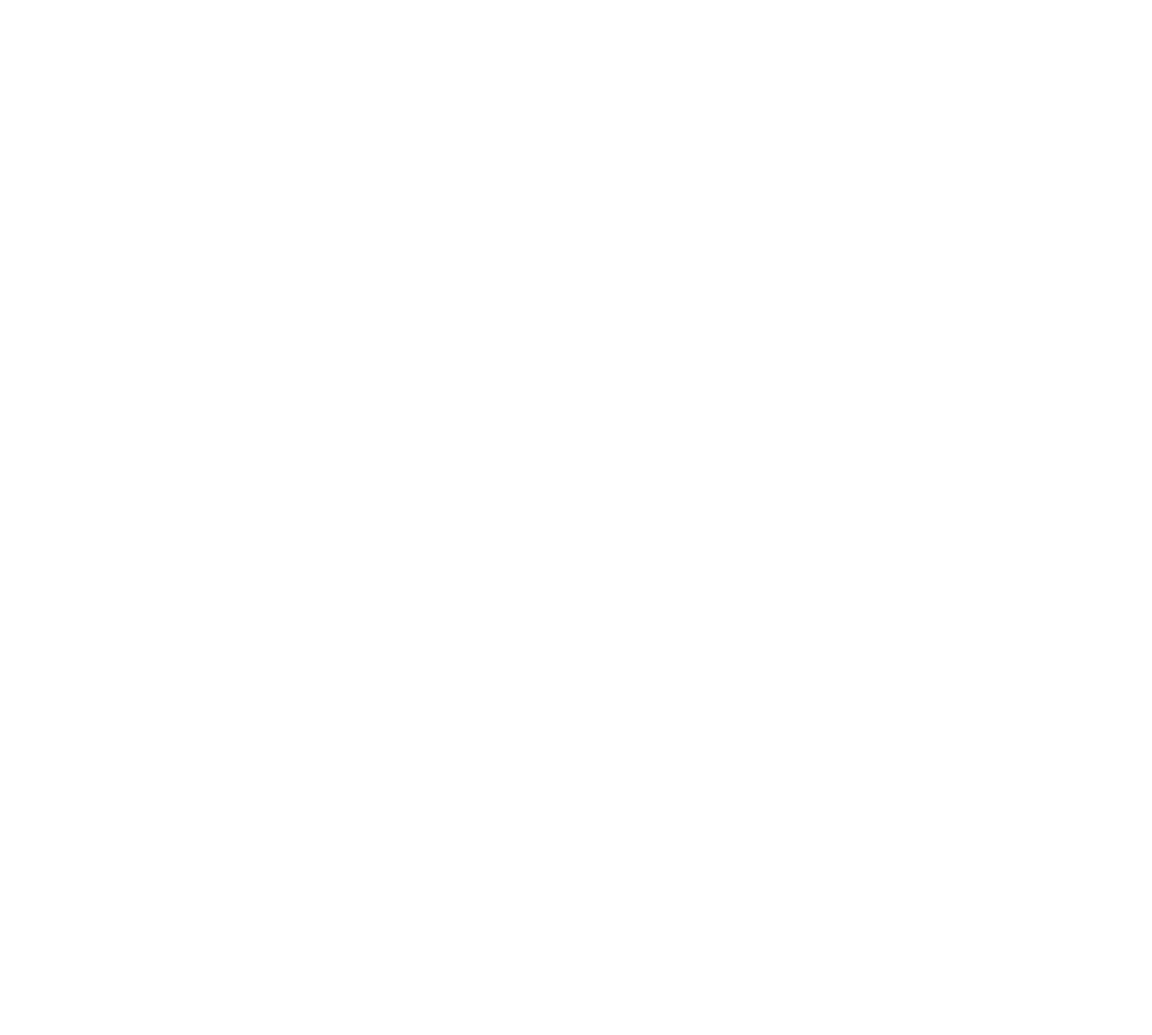
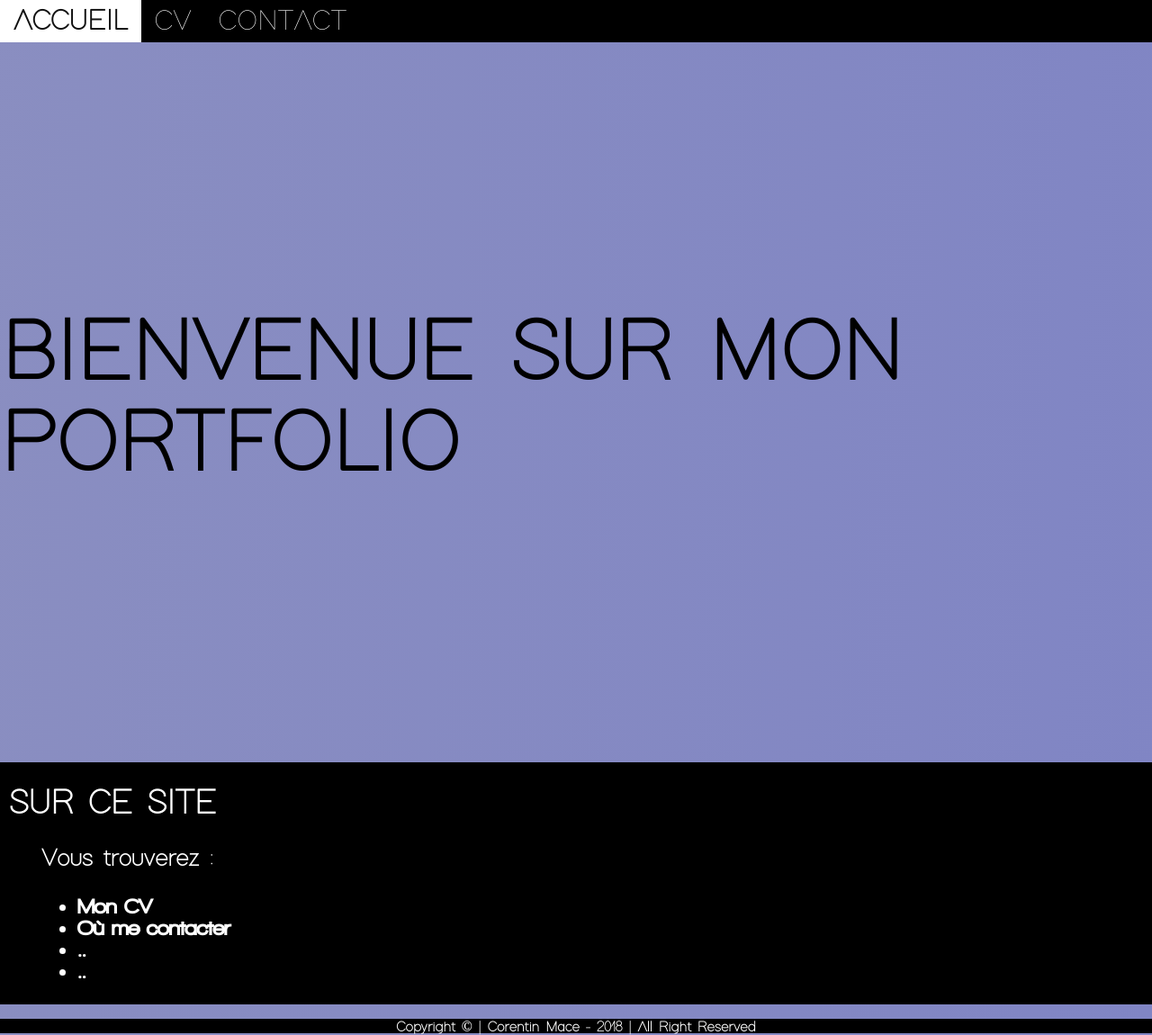
Before and after one commit to corentinmace/portfolio-old, a PHP site: page / in a window 1280 px wide. Before the commit the page is empty. Shown: the whole page at 90% size. Before the commit the page ends 800 px from the top, so only its background shows below. Run offline with PHP 8.4, Linux system fonts and the light colour scheme.

Commit message:
portfolio v1.1 (favicon, CV, Contact)

```diff
--- a/assets/style/style.css
+++ b/assets/style/style.css
@@ -41,30 +41,62 @@ animation: backgroudgradient 6s ease infinite;
     100%{background-position:0% 50%}
 }
 
-/* Menu */
- header{
-margin: 0;
-padding: 0;
+/* Sur ce site */
+.here {
+    font-family: Adam;
+    font-weight: bold;
+    font-size: 120%;
+    background-color: black;
+    color: white;
+    padding: 1px;
 
 }
-.menu{
-    text-align: center;
+.here p {
+    margin-left: 45px;
+    font-size: 140%;
+
+}
+.here ul {
+    font-family: walkaway;
+    font-weight: bold;
+    font-size: 120%;
+    margin-left: 45px;
+}
+.here h1 {
+    padding-left: 9px;
+}
+
+/* ---------------*/
+a:hover {
+    font-weight: bold;
+}
+
+/* Menu */
+header {
+    position: sticky;
+    top: 0;
 }
 
 
-ul {
+.menu {
+    text-align: center;
+    background-color: black;
+
+}
+
+
+.menu ul {
     list-style-type: none;
     margin: 0;
     padding: 0;
     overflow: hidden;
-    background-color: #111;
 }
 
-li {
+.menu li {
     float: left;
 }
 
-li a {
+.menu li a {
     font-family: 'Adam';
     display: block;
     text-align: center;
@@ -75,7 +107,7 @@ li a {
     font-size: 200%;
 }
 
-li a:hover {
+.menu li a:hover {
     background-color: #FFFFFF;
     color: #111;
     font-weight: bold;
@@ -104,14 +136,9 @@ li a:hover {
     justify-content: center;
     font-size: 300%;
     font-weight: bold;
+}
 
-}
-.here {
-    font-family: Adam;
-}
-a:hover {
-    font-weight: bold;
-}
+
 /* footer */
 footer {
     background-color: black;
--- a/index.html
+++ b/index.html
@@ -1,3 +1,40 @@
+<!DOCTYPE html>
 <html>
+	<head>
+		<meta charset="utf-8">
+		<link href="https://unpkg.com/aos@2.3.1/dist/aos.css" rel="stylesheet">
+		<link rel="stylesheet" type="text/css" href="assets\style\style.css">
+		<link rel="icon" type="image/png" href="favicon.jpg" />
+		<title>Portfolio - Corentin Mace</title>
+	</head>
+	<body>
+		<header>
+			<nav class="menu"> <!-- Merci Enzo pour le menu, quand tu veux je te suce -->
+				<ul data-aos="fade-right">
+					<li><a href="index.html">ACCUEIL</a></li>
+					<li><a href="CV.html">CV</a></li>
+					<li><a href="Contact.html">CONTACT</a></li>
+				</ul>
+			</nav>
+		</header>
+		<div class="bvn"><h1 data-aos="zoom-out-up">BIENVENUE SUR MON PORTFOLIO</h1></div>
+		<div data-aos= "fade-down"><div class="here">
+			<h1>SUR CE SITE</h1>
+			<p data-aos="fade-down">Vous trouverez :</p>
+				<ul data-aos="fade-right">
+					<li>Mon CV</li>
+					<li>Où me contacter</li>
+					<li>..</li>
+					<li>..</li>
+				</ul>
+		</div></div>
+			<footer>
+				<p>Copyright &copy; | Corentin Mace - 2018 | All Right Reserved<p>
+			</footer>
 
+			<script src="https://unpkg.com/aos@2.3.1/dist/aos.js"></script>
+			<script>
+  			AOS.init(1000);
+		</script>
+	</body>
 </html>
```
Also changed, not shown: contact.html (+7 -7 lines), cv.html (+8 -6 lines), favicon.jpg (added).
